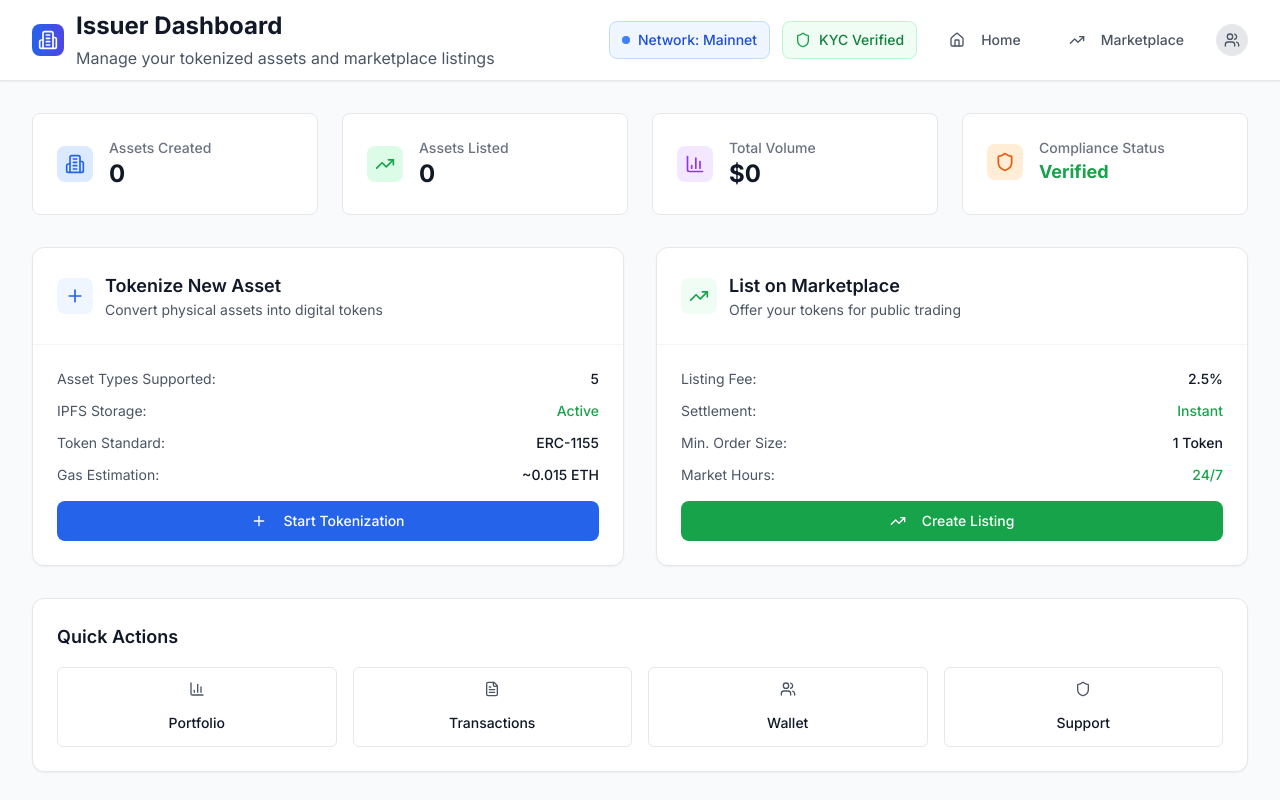
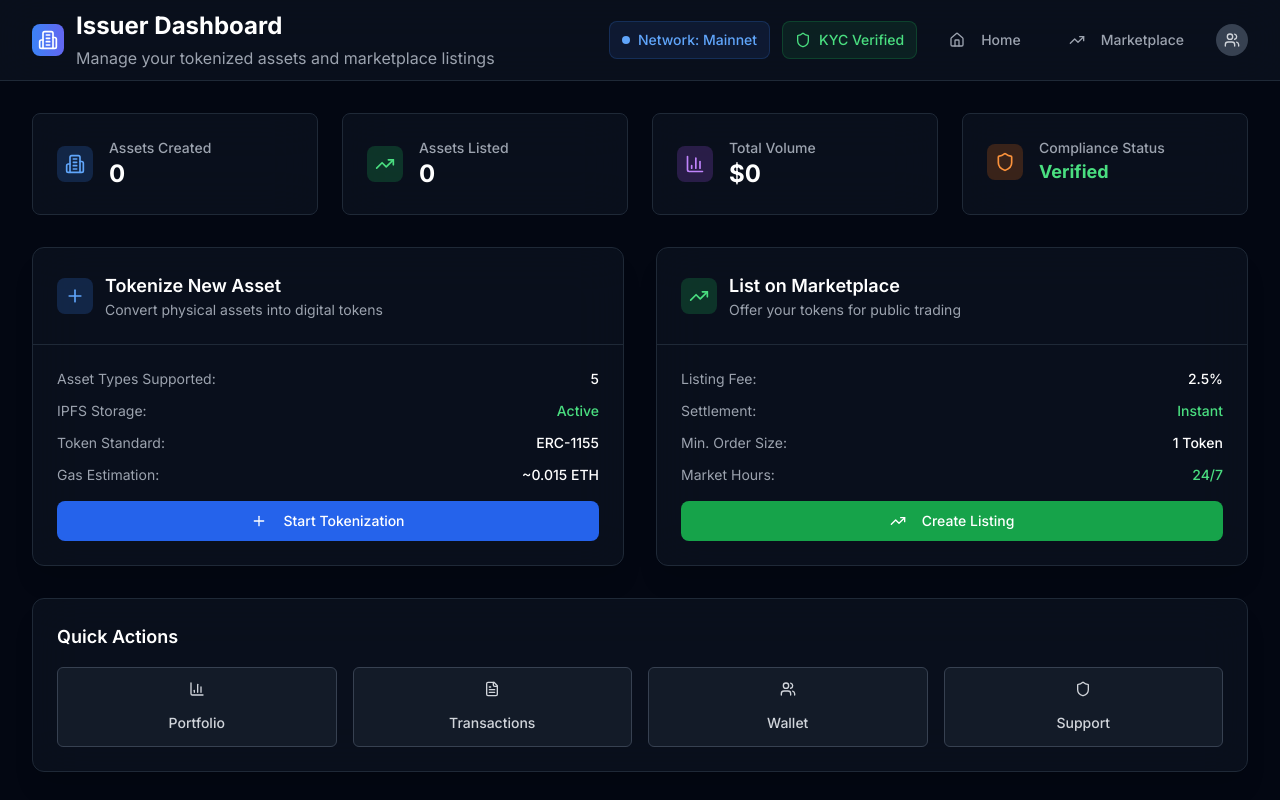
Before and after one commit to sarthakbansal7/onlyassets-Hedera, a React (Vite) app: page /issuer in a window 1280 px wide. Shown: the top 800 px of the page. Built offline with nearby package versions, Linux system fonts and the light colour scheme.

Commit message:
Changed issuer dashboard

```diff
--- a/src/pages/Issuer/issuer.tsx
+++ b/src/pages/Issuer/issuer.tsx
@@ -256,48 +256,48 @@ const Issuer: React.FC = () => {
   };
 
   return (
-    <div className="min-h-screen bg-gray-50">
+    <div className="min-h-screen bg-gray-950">
       {/* Professional Header */}
-      <header className="bg-white shadow-sm border-b border-gray-200">
+      <header className="bg-gray-900/50 backdrop-blur-xl border-b border-gray-800">
         <div className="max-w-7xl mx-auto px-4 sm:px-6 lg:px-8">
           <div className="flex justify-between items-center h-20">
             {/* Dashboard Title and Status */}
             <div className="flex items-center space-x-3">
-              <div className="w-8 h-8 bg-gradient-to-r from-blue-600 to-indigo-600 rounded-lg flex items-center justify-center">
+              <div className="w-8 h-8 bg-gradient-to-r from-blue-500 to-indigo-500 rounded-lg flex items-center justify-center">
                 <Building2 className="w-5 h-5 text-white" />
               </div>
               <div>
-                <h1 className="text-2xl font-bold text-gray-900">Issuer Dashboard</h1>
-                <p className="text-gray-600 mt-1">Manage your tokenized assets and marketplace listings</p>
+                <h1 className="text-2xl font-bold text-white">Issuer Dashboard</h1>
+                <p className="text-gray-400 mt-1">Manage your tokenized assets and marketplace listings</p>
               </div>
             </div>
 
             {/* Navigation and Status */}
             <div className="flex items-center space-x-4">
               <div className="flex items-center space-x-3">
-                <div className="flex items-center space-x-2 bg-blue-50 px-3 py-2 rounded-lg border border-blue-200">
-                  <div className="w-2 h-2 bg-blue-500 rounded-full"></div>
-                  <span className="text-blue-700 text-sm font-medium">Network: Mainnet</span>
+                <div className="flex items-center space-x-2 bg-blue-500/10 px-3 py-2 rounded-lg border border-blue-500/20">
+                  <div className="w-2 h-2 bg-blue-400 rounded-full"></div>
+                  <span className="text-blue-400 text-sm font-medium">Network: Mainnet</span>
                 </div>
-                <div className="flex items-center space-x-2 bg-green-50 px-3 py-2 rounded-lg border border-green-200">
-                  <Shield className="w-4 h-4 text-green-600" />
-                  <span className="text-green-700 text-sm font-medium">KYC Verified</span>
+                <div className="flex items-center space-x-2 bg-green-500/10 px-3 py-2 rounded-lg border border-green-500/20">
+                  <Shield className="w-4 h-4 text-green-400" />
+                  <span className="text-green-400 text-sm font-medium">KYC Verified</span>
                 </div>
               </div>
-              <Button asChild variant="ghost" className="text-gray-600 hover:text-gray-900 hover:bg-gray-100">
+              <Button asChild variant="ghost" className="text-gray-400 hover:text-white hover:bg-gray-800">
                 <Link to="/" className="flex items-center space-x-2">
                   <Home className="w-4 h-4" />
                   <span>Home</span>
                 </Link>
               </Button>
-              <Button asChild variant="ghost" className="text-gray-600 hover:text-gray-900 hover:bg-gray-100">
+              <Button asChild variant="ghost" className="text-gray-400 hover:text-white hover:bg-gray-800">
                 <Link to="/marketplace" className="flex items-center space-x-2">
                   <TrendingUp className="w-4 h-4" />
                   <span>Marketplace</span>
                 </Link>
               </Button>
-              <div className="w-8 h-8 bg-gray-200 rounded-full flex items-center justify-center">
-                <Users className="w-4 h-4 text-gray-600" />
+              <div className="w-8 h-8 bg-gray-700 rounded-full flex items-center justify-center">
+                <Users className="w-4 h-4 text-gray-300" />
               </div>
             </div>
           </div>
@@ -308,50 +308,50 @@ const Issuer: React.FC = () => {
       <main className="max-w-7xl mx-auto px-4 sm:px-6 lg:px-8 py-8">
         {/* Stats Overview */}
         <div className="grid grid-cols-1 md:grid-cols-4 gap-6 mb-8">
-          <div className="bg-white rounded-lg border border-gray-200 p-6">
+          <div className="bg-gray-900/50 backdrop-blur-xl rounded-lg border border-gray-800 p-6">
             <div className="flex items-center">
-              <div className="p-2 bg-blue-100 rounded-lg">
-                <Building2 className="w-5 h-5 text-blue-600" />
+              <div className="p-2 bg-blue-500/20 rounded-lg">
+                <Building2 className="w-5 h-5 text-blue-400" />
               </div>
               <div className="ml-4">
-                <p className="text-sm font-medium text-gray-500">Assets Created</p>
-                <p className="text-2xl font-bold text-gray-900">0</p>
+                <p className="text-sm font-medium text-gray-400">Assets Created</p>
+                <p className="text-2xl font-bold text-white">0</p>
               </div>
             </div>
           </div>
 
-          <div className="bg-white rounded-lg border border-gray-200 p-6">
+          <div className="bg-gray-900/50 backdrop-blur-xl rounded-lg border border-gray-800 p-6">
             <div className="flex items-center">
-              <div className="p-2 bg-green-100 rounded-lg">
-                <TrendingUp className="w-5 h-5 text-green-600" />
+              <div className="p-2 bg-green-500/20 rounded-lg">
+                <TrendingUp className="w-5 h-5 text-green-400" />
               </div>
               <div className="ml-4">
-                <p className="text-sm font-medium text-gray-500">Assets Listed</p>
-                <p className="text-2xl font-bold text-gray-900">0</p>
+                <p className="text-sm font-medium text-gray-400">Assets Listed</p>
+                <p className="text-2xl font-bold text-white">0</p>
               </div>
             </div>
           </div>
 
-          <div className="bg-white rounded-lg border border-gray-200 p-6">
+          <div className="bg-gray-900/50 backdrop-blur-xl rounded-lg border border-gray-800 p-6">
             <div className="flex items-center">
-              <div className="p-2 bg-purple-100 rounded-lg">
-                <BarChart3 className="w-5 h-5 text-purple-600" />
+              <div className="p-2 bg-purple-500/20 rounded-lg">
+                <BarChart3 className="w-5 h-5 text-purple-400" />
               </div>
               <div className="ml-4">
-                <p className="text-sm font-medium text-gray-500">Total Volume</p>
-                <p className="text-2xl font-bold text-gray-900">$0</p>
+                <p className="text-sm font-medium text-gray-400">Total Volume</p>
+                <p className="text-2xl font-bold text-white">$0</p>
               </div>
             </div>
           </div>
 
-          <div className="bg-white rounded-lg border border-gray-200 p-6">
+          <div className="bg-gray-900/50 backdrop-blur-xl rounded-lg border border-gray-800 p-6">
             <div className="flex items-center">
-              <div className="p-2 bg-orange-100 rounded-lg">
-                <Shield className="w-5 h-5 text-orange-600" />
+              <div className="p-2 bg-orange-500/20 rounded-lg">
+                <Shield className="w-5 h-5 text-orange-400" />
               </div>
               <div className="ml-4">
-                <p className="text-sm font-medium text-gray-500">Compliance Status</p>
-                <p className="text-lg font-bold text-green-600">Verified</p>
+                <p className="text-sm font-medium text-gray-400">Compliance Status</p>
+                <p className="text-lg font-bold text-green-400">Verified</p>
               </div>
             </div>
           </div>
@@ -360,15 +360,15 @@ const Issuer: React.FC = () => {
         {/* Main Actions */}
         <div className="grid grid-cols-1 lg:grid-cols-2 gap-8 mb-8">
           {/* Asset Creation */}
-          <div className="bg-white rounded-xl border border-gray-200 shadow-sm">
-            <div className="p-6 border-b border-gray-100">
+          <div className="bg-gray-900/50 backdrop-blur-xl rounded-xl border border-gray-800 shadow-xl">
+            <div className="p-6 border-b border-gray-800">
               <div className="flex items-center space-x-3">
-                <div className="p-2 bg-blue-50 rounded-lg">
-                  <Plus className="w-5 h-5 text-blue-600" />
+                <div className="p-2 bg-blue-500/20 rounded-lg">
+                  <Plus className="w-5 h-5 text-blue-400" />
                 </div>
                 <div>
-                  <h3 className="text-lg font-semibold text-gray-900">Tokenize New Asset</h3>
-                  <p className="text-gray-600 text-sm">Convert physical assets into digital tokens</p>
+                  <h3 className="text-lg font-semibold text-white">Tokenize New Asset</h3>
+                  <p className="text-gray-400 text-sm">Convert physical assets into digital tokens</p>
                 </div>
               </div>
             </div>
@@ -376,20 +376,20 @@ const Issuer: React.FC = () => {
               <div className="space-y-4">
                 <div className="space-y-3 text-sm">
                   <div className="flex justify-between">
-                    <span className="text-gray-600">Asset Types Supported:</span>
-                    <span className="text-gray-900 font-medium">5</span>
+                    <span className="text-gray-400">Asset Types Supported:</span>
+                    <span className="text-white font-medium">5</span>
                   </div>
                   <div className="flex justify-between">
-                    <span className="text-gray-600">IPFS Storage:</span>
-                    <span className="text-green-600 font-medium">Active</span>
+                    <span className="text-gray-400">IPFS Storage:</span>
+                    <span className="text-green-400 font-medium">Active</span>
                   </div>
                   <div className="flex justify-between">
-                    <span className="text-gray-600">Token Standard:</span>
-                    <span className="text-gray-900 font-medium">ERC-1155</span>
+                    <span className="text-gray-400">Token Standard:</span>
+                    <span className="text-white font-medium">ERC-1155</span>
                   </div>
                   <div className="flex justify-between">
-                    <span className="text-gray-600">Gas Estimation:</span>
-                    <span className="text-gray-900 font-medium">~0.015 ETH</span>
+                    <span className="text-gray-400">Gas Estimation:</span>
+                    <span className="text-white font-medium">~0.015 ETH</span>
                   </div>
                 </div>
                 <Button
@@ -404,15 +404,15 @@ const Issuer: React.FC = () => {
           </div>
 
           {/* Market Listing */}
-          <div className="bg-white rounded-xl border border-gray-200 shadow-sm">
-            <div className="p-6 border-b border-gray-100">
+          <div className="bg-gray-900/50 backdrop-blur-xl rounded-xl border border-gray-800 shadow-xl">
+            <div className="p-6 border-b border-gray-800">
               <div className="flex items-center space-x-3">
-                <div className="p-2 bg-green-50 rounded-lg">
-                  <TrendingUp className="w-5 h-5 text-green-600" />
+                <div className="p-2 bg-green-500/20 rounded-lg">
+                  <TrendingUp className="w-5 h-5 text-green-400" />
                 </div>
                 <div>
-                  <h3 className="text-lg font-semibold text-gray-900">List on Marketplace</h3>
-                  <p className="text-gray-600 text-sm">Offer your tokens for public trading</p>
+                  <h3 className="text-lg font-semibold text-white">List on Marketplace</h3>
+                  <p className="text-gray-400 text-sm">Offer your tokens for public trading</p>
                 </div>
               </div>
             </div>
@@ -420,20 +420,20 @@ const Issuer: React.FC = () => {
               <div className="space-y-4">
                 <div className="space-y-3 text-sm">
                   <div className="flex justify-between">
-                    <span className="text-gray-600">Listing Fee:</span>
-                    <span className="text-gray-900 font-medium">2.5%</span>
+                    <span className="text-gray-400">Listing Fee:</span>
+                    <span className="text-white font-medium">2.5%</span>
                   </div>
                   <div className="flex justify-between">
-                    <span className="text-gray-600">Settlement:</span>
-                    <span className="text-green-600 font-medium">Instant</span>
+                    <span className="text-gray-400">Settlement:</span>
+                    <span className="text-green-400 font-medium">Instant</span>
                   </div>
                   <div className="flex justify-between">
-                    <span className="text-gray-600">Min. Order Size:</span>
-                    <span className="text-gray-900 font-medium">1 Token</span>
+                    <span className="text-gray-400">Min. Order Size:</span>
+                    <span className="text-white font-medium">1 Token</span>
                   </div>
                   <div className="flex justify-between">
-                    <span className="text-gray-600">Market Hours:</span>
-                    <span className="text-green-600 font-medium">24/7</span>
+                    <span className="text-gray-400">Market Hours:</span>
+                    <span className="text-green-400 font-medium">24/7</span>
                   </div>
                 </div>
                 <Button
@@ -449,43 +449,43 @@ const Issuer: React.FC = () => {
         </div>
 
         {/* Quick Actions Bar */}
-        <div className="bg-white rounded-xl border border-gray-200 shadow-sm mb-8">
+        <div className="bg-gray-900/50 backdrop-blur-xl rounded-xl border border-gray-800 shadow-xl mb-8">
           <div className="p-6">
-            <h3 className="text-lg font-semibold text-gray-900 mb-4">Quick Actions</h3>
+            <h3 className="text-lg font-semibold text-white mb-4">Quick Actions</h3>
             <div className="grid grid-cols-2 md:grid-cols-4 gap-4">
               <Button
                 variant="outline"
-                className="h-20 flex-col space-y-2 border-gray-200 hover:bg-gray-50"
+                className="h-20 flex-col space-y-2 border-gray-700 bg-gray-800/50 text-gray-300 hover:bg-gray-800 hover:text-white"
                 onClick={() => {/* Handle view portfolio */}}
               >
-                <BarChart3 className="w-5 h-5 text-gray-600" />
+                <BarChart3 className="w-5 h-5" />
                 <span className="text-sm font-medium">Portfolio</span>
               </Button>
 
               <Button
                 variant="outline"
-                className="h-20 flex-col space-y-2 border-gray-200 hover:bg-gray-50"
+                className="h-20 flex-col space-y-2 border-gray-700 bg-gray-800/50 text-gray-300 hover:bg-gray-800 hover:text-white"
                 onClick={() => {/* Handle transaction history */}}
               >
-                <FileText className="w-5 h-5 text-gray-600" />
+                <FileText className="w-5 h-5" />
                 <span className="text-sm font-medium">Transactions</span>
               </Button>
 
               <Button
                 variant="outline"
-                className="h-20 flex-col space-y-2 border-gray-200 hover:bg-gray-50"
+                className="h-20 flex-col space-y-2 border-gray-700 bg-gray-800/50 text-gray-300 hover:bg-gray-800 hover:text-white"
                 onClick={() => {/* Handle wallet settings */}}
               >
-                <Users className="w-5 h-5 text-gray-600" />
+                <Users className="w-5 h-5" />
                 <span className="text-sm font-medium">Wallet</span>
               </Button>
 
               <Button
                 variant="outline"
-                className="h-20 flex-col space-y-2 border-gray-200 hover:bg-gray-50"
+                className="h-20 flex-col space-y-2 border-gray-700 bg-gray-800/50 text-gray-300 hover:bg-gray-800 hover:text-white"
                 onClick={() => {/* Handle support */}}
               >
-                <Shield className="w-5 h-5 text-gray-600" />
+                <Shield className="w-5 h-5" />
                 <span className="text-sm font-medium">Support</span>
               </Button>
             </div>
@@ -494,11 +494,11 @@ const Issuer: React.FC = () => {
 
         {/* Portfolio Overview */}
         <div className="mt-8">
-          <div className="bg-white rounded-xl border border-gray-200 shadow-sm">
-            <div className="p-6 border-b border-gray-100">
+          <div className="bg-gray-900/50 backdrop-blur-xl rounded-xl border border-gray-800 shadow-xl">
+            <div className="p-6 border-b border-gray-800">
               <div className="flex items-center justify-between">
-                <h3 className="text-lg font-semibold text-gray-900">Your Asset Portfolio</h3>
-                <Button variant="outline" size="sm" className="text-gray-600 border-gray-300">
+                <h3 className="text-lg font-semibold text-white">Your Asset Portfolio</h3>
+                <Button variant="outline" size="sm" className="text-gray-300 border-gray-700 hover:bg-gray-800 hover:text-white">
                   <BarChart3 className="w-4 h-4 mr-2" />
                   View Analytics
                 </Button>
@@ -506,9 +506,9 @@ const Issuer: React.FC = () => {
             </div>
             <div className="p-6">
               <div className="text-center py-12">
-                <Building2 className="w-12 h-12 text-gray-300 mx-auto mb-4" />
-                <h4 className="text-lg font-medium text-gray-900 mb-2">No Assets Yet</h4>
-                <p className="text-gray-500 mb-4">Start by tokenizing your first real-world asset</p>
+                <Building2 className="w-12 h-12 text-gray-400 mx-auto mb-4" />
+                <h4 className="text-lg font-medium text-white mb-2">No Assets Yet</h4>
+                <p className="text-gray-400 mb-4">Start by tokenizing your first real-world asset</p>
                 <Button
                   onClick={() => setShowNFTDialog(true)}
                   className="bg-blue-600 hover:bg-blue-700 text-white px-6 py-2"
@@ -529,10 +529,10 @@ const Issuer: React.FC = () => {
           }
           setShowNFTDialog(open);
         }}>
-          <DialogContent className="sm:max-w-lg rounded-xl border border-gray-200 bg-white shadow-xl p-6 md:p-8 max-h-[90vh] overflow-hidden">
+          <DialogContent className="sm:max-w-lg rounded-xl border border-gray-700 bg-gray-900 shadow-xl p-6 md:p-8 max-h-[90vh] overflow-hidden">
             <DialogHeader>
-              <DialogTitle className="text-xl font-bold text-gray-900 mb-2">Create Asset Token</DialogTitle>
-              <DialogDescription className="text-base text-gray-600 mb-4">
+              <DialogTitle className="text-xl font-bold text-white mb-2">Create Asset Token</DialogTitle>
+              <DialogDescription className="text-base text-gray-300 mb-4">
                 {mintStep === 1
                   ? "Enter the details for your real-world asset tokenization."
                   : "Configure the token parameters for deployment."}
@@ -542,15 +542,15 @@ const Issuer: React.FC = () => {
               {mintStep === 1 ? (
                 <form className="space-y-5">
                   <LabelInputContainer>
-                    <Label htmlFor="nftTitle">Asset Title</Label>
-                    <Input id="nftTitle" value={nftTitle} onChange={e => setNftTitle(e.target.value)} placeholder="e.g., Manhattan Commercial Property" type="text" className="border-gray-300" />
+                    <Label htmlFor="nftTitle" className="text-gray-200">Asset Title</Label>
+                    <Input id="nftTitle" value={nftTitle} onChange={e => setNftTitle(e.target.value)} placeholder="e.g., Manhattan Commercial Property" type="text" className="border-gray-600 bg-gray-800 text-white placeholder:text-gray-400" />
                   </LabelInputContainer>
                   <LabelInputContainer>
-                    <Label htmlFor="nftDescription">Description</Label>
-                    <Input id="nftDescription" value={nftDescription} onChange={e => setNftDescription(e.target.value)} placeholder="Detailed asset description" type="text" className="border-gray-300" />
+                    <Label htmlFor="nftDescription" className="text-gray-200">Description</Label>
+                    <Input id="nftDescription" value={nftDescription} onChange={e => setNftDescription(e.target.value)} placeholder="Detailed asset description" type="text" className="border-gray-600 bg-gray-800 text-white placeholder:text-gray-400" />
                   </LabelInputContainer>
                   <LabelInputContainer>
-                    <Label htmlFor="nftImage">Asset Documentation</Label>
+                    <Label htmlFor="nftImage" className="text-gray-200">Asset Documentation</Label>
                     <div className="flex flex-col gap-2">
                       <Input
                         id="nftImage"
@@ -558,7 +558,7 @@ const Issuer: React.FC = () => {
                         accept="image/*"
                         multiple
                         onChange={handleNftImageUpload}
-                        className="border-gray-300 file:mr-4 file:py-2 file:px-4 file:rounded-full file:border-0 file:text-sm file:font-semibold file:bg-blue-50 file:text-blue-700 hover:file:bg-blue-100"
+                        className="border-gray-600 bg-gray-800 text-white file:mr-4 file:py-2 file:px-4 file:rounded-full file:border-0 file:text-sm file:font-semibold file:bg-blue-600 file:text-white hover:file:bg-blue-700"
                       />
                       {nftImageFiles.length > 0 && (
                         <div className="grid grid-cols-3 gap-2 mt-2">
@@ -567,7 +567,7 @@ const Issuer: React.FC = () => {
                               <img
                                 src={URL.createObjectURL(file)}
                                 alt={`Preview ${index + 1}`}
-                                className="rounded-lg object-cover w-full h-full border border-gray-200"
+                                className="rounded-lg object-cover w-full h-full border border-gray-600"
                               />
                               <Button
                                 type="button"
@@ -585,16 +585,16 @@ const Issuer: React.FC = () => {
                     </div>
                   </LabelInputContainer>
                   <LabelInputContainer>
-                    <Label htmlFor="nftAssetType">Asset Category</Label>
-                    <select id="nftAssetType" value={nftAssetType} onChange={e => setNftAssetType(Number(e.target.value))} className="border border-gray-300 rounded-md px-3 py-2">
+                    <Label htmlFor="nftAssetType" className="text-gray-200">Asset Category</Label>
+                    <select id="nftAssetType" value={nftAssetType} onChange={e => setNftAssetType(Number(e.target.value))} className="border border-gray-600 bg-gray-800 text-white rounded-md px-3 py-2">
                       {assetTypes.map((type, idx) => (
                         <option key={type} value={idx}>{type}</option>
                       ))}
                     </select>
                   </LabelInputContainer>
                   <LabelInputContainer>
-                    <Label htmlFor="nftPriceToken">Base Currency</Label>
-                    <select id="nftPriceToken" value={nftPriceToken} onChange={e => setNftPriceToken(e.target.value)} className="border border-gray-300 rounded-md px-3 py-2">
+                    <Label htmlFor="nftPriceToken" className="text-gray-200">Base Currency</Label>
+                    <select id="nftPriceToken" value={nftPriceToken} onChange={e => setNftPriceToken(e.target.value)} className="border border-gray-600 bg-gray-800 text-white rounded-md px-3 py-2">
                       {priceTokens.map((token) => (
                         <option key={token} value={token}>{token}</option>
                       ))}
```
